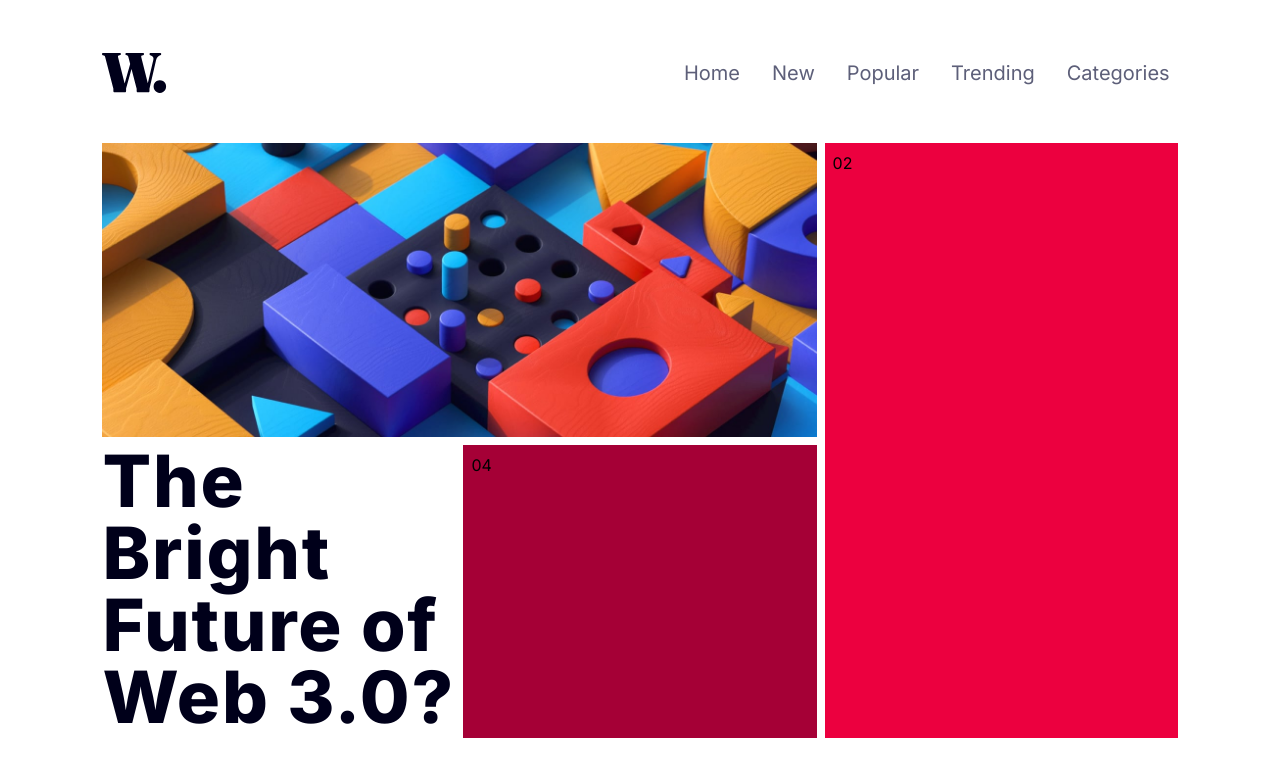
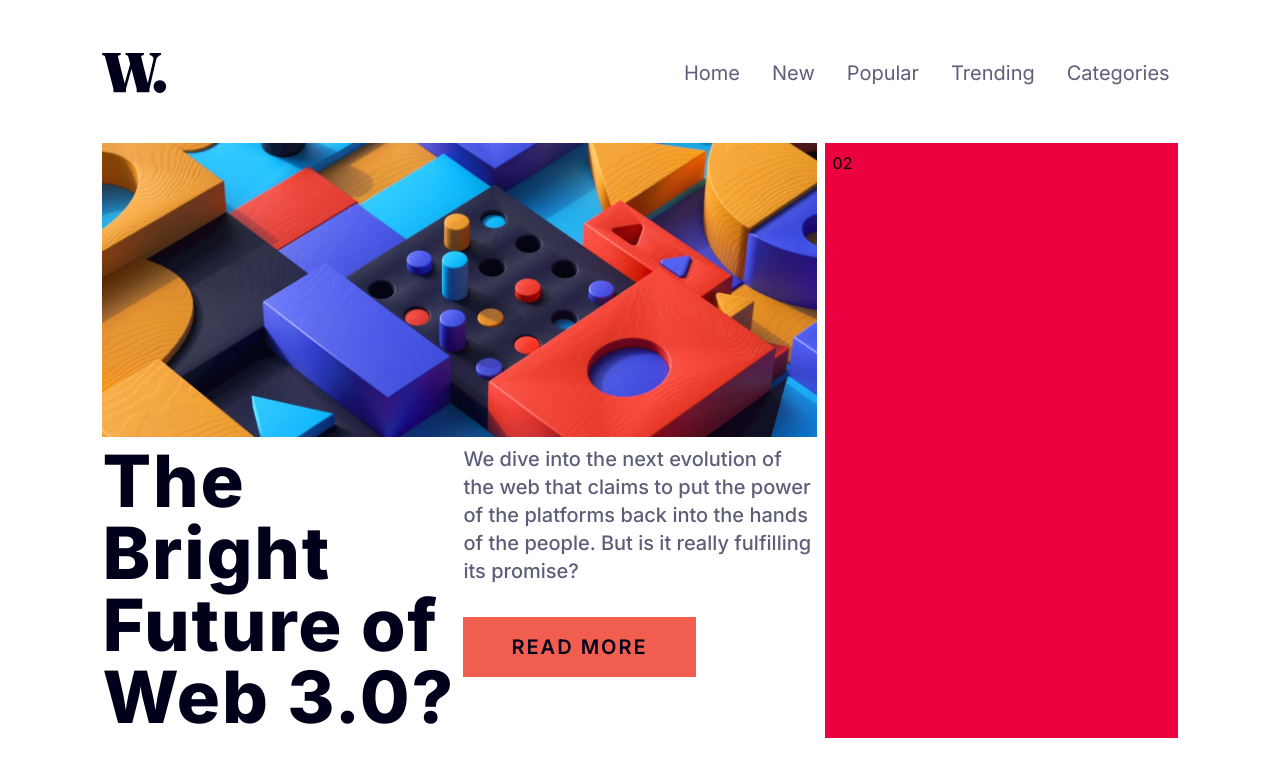
Before and after one commit to akshay-ken/rookie-project-08, a React (Vite) app: page / in a window 1280 px wide. Shown: the top 776 px of the page. Built offline with nearby package versions, Linux system fonts and the light colour scheme.

Commit message:
feat: add text conent and all the styling for foruth div section

```diff
--- a/src/components/ContentSection.jsx
+++ b/src/components/ContentSection.jsx
@@ -14,7 +14,17 @@ export function ContentSection() {
         <div className="text-left md:text-7xl text-5xl tracking-wide font-extrabold text-Very-dark-blue order-2 md:order-3">
           The Bright Future of Web 3.0?
         </div>
-        <div className="bg-rose-800 p-2   order-3 md:order-4">04</div>
+        <div className="order-3 md:order-4">
+          <p className="text-left md:text-xl text-lg  font-medium text-Dark-grayish-blue">
+            We dive into the next evolution of the web that claims to put the
+            power of the platforms back into the hands of the people. But is it
+            really fulfilling its promise?
+          </p>
+
+          <button className="bg-Soft-red text-Very-dark-blue tracking-widest uppercase font-semibold py-2 md:py-4 md:px-12 px-6 md:mt-8 mt-4 text-base md:text-xl">
+            Read more
+          </button>
+        </div>
       </div>
     </section>
   );
```
